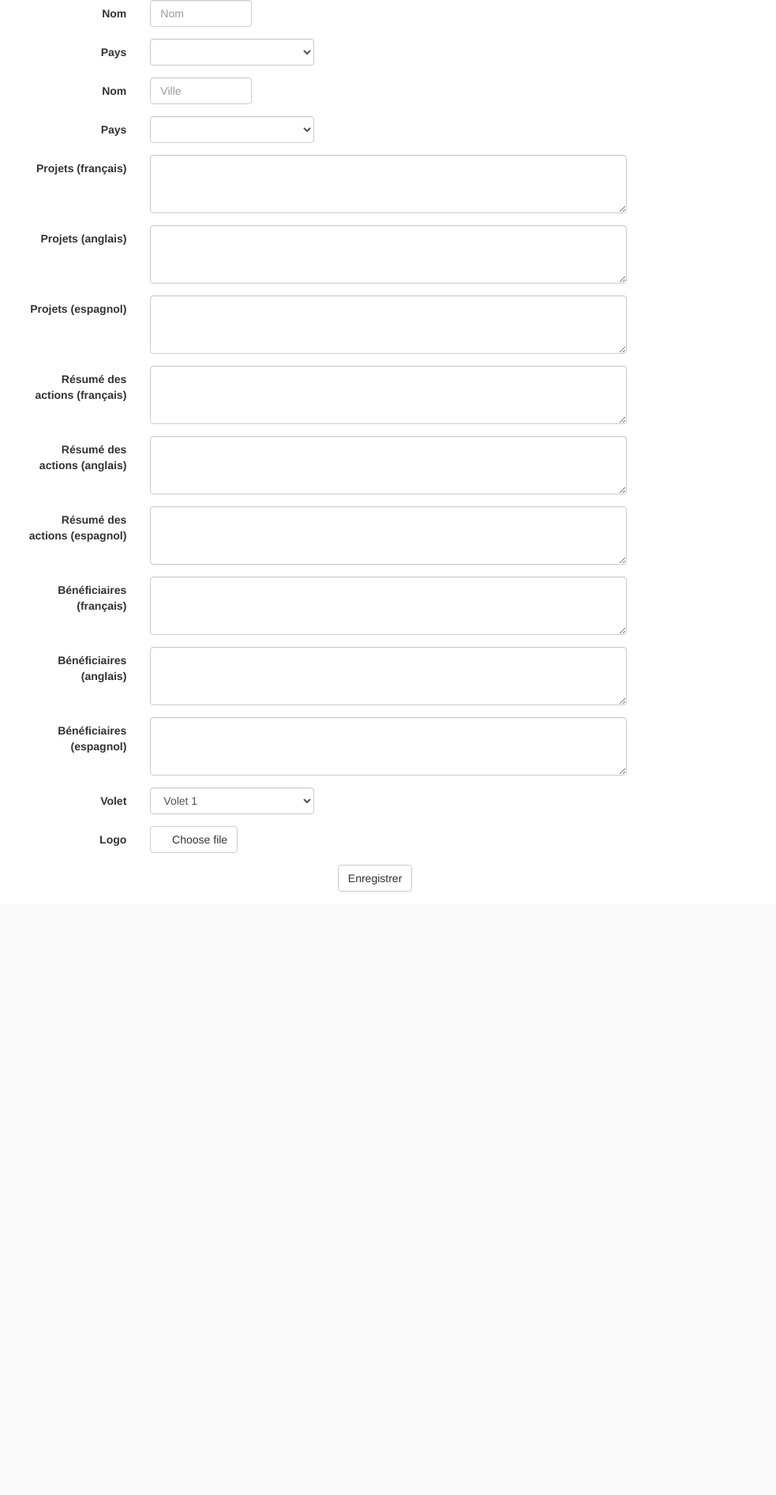
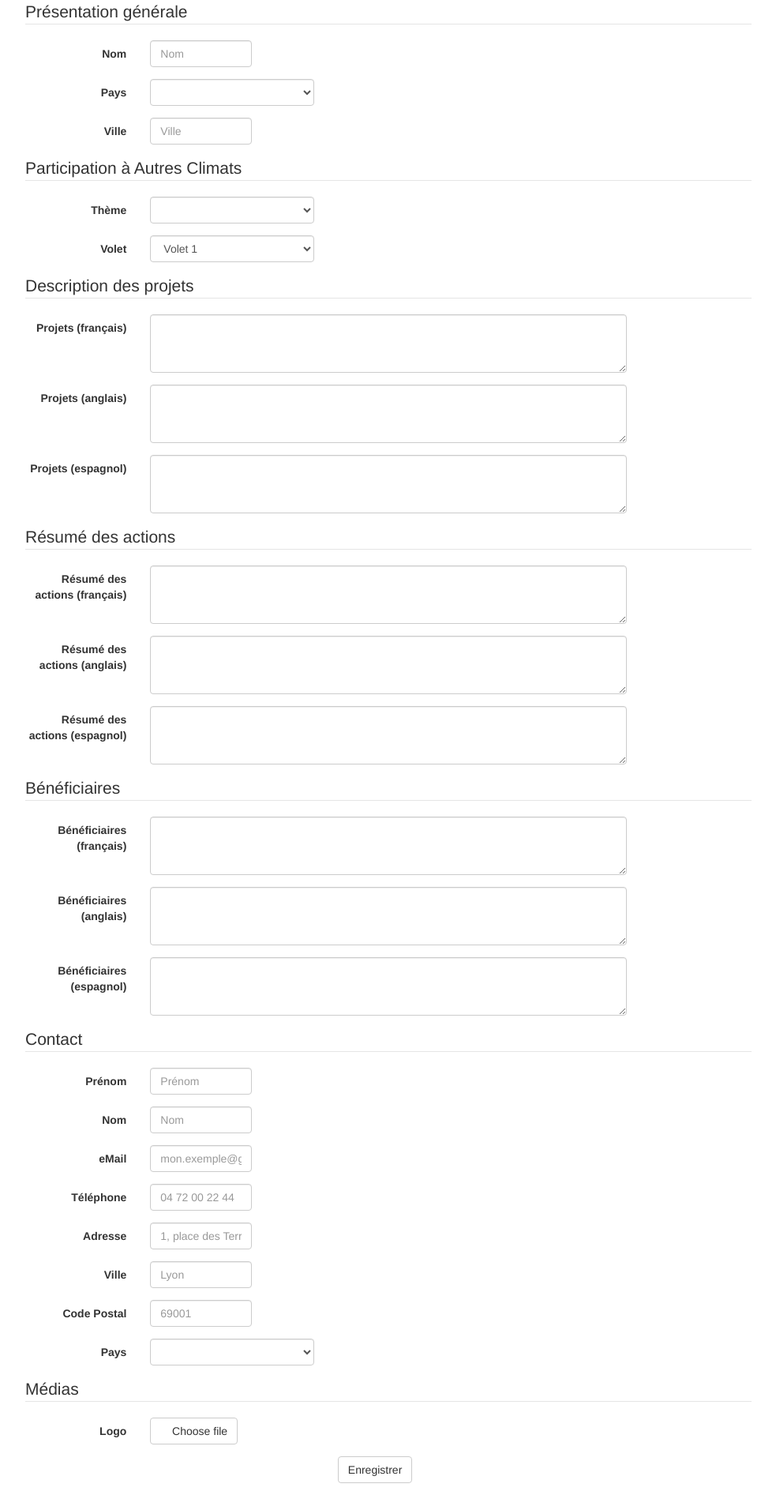
Before and after one commit to jpreynat/autresclimats, a PHP site: template View/NewProject.php in a window 1280 px wide. Shown: the part 191-2084 px from the top of the page at 79% size, without its empty margins (148-1131 px from the left). Before the commit the page ends 1320 px from the top, so only its background shows below. Run offline with PHP 8.4, Linux system fonts and the light colour scheme; the template is opened without the code that fills it, so the values that code supplies are empty; some libraries are stand-ins or nearby versions; some web fonts are replaced.

Commit message:
Resharped new project page

```diff
--- a/View/NewProject.php
+++ b/View/NewProject.php
@@ -13,11 +13,16 @@
 <article>
     <form class="form-horizontal" autocomplete="off" role="form" enctype="multipart/form-data" method="POST" action="index.php?action=saveProject" accept-charset="utf-8">
 
+
+        <!--####################### GENERAL INFORMATIONS ########################## -->
+        <fieldset>
+            <legend>Présentation générale</legend>
+
                                         <!-- NAME -->
         <div class="form-group">
             <label for="inputName" class="col-sm-2 control-label">Nom</label>
             <div class="col-sm-2">
-              <input type="text" class="form-control" id="name" name="name" placeholder="Nom" required>
+              <input type="text" class="form-control" id="p_name" name="p_name" placeholder="Nom" required>
             </div>
         </div>
 
@@ -25,7 +30,7 @@
         <div class="form-group">
             <label for="inputCountry" class="col-sm-2 control-label">Pays</label>
             <div class="col-sm-3">
-                <select class="form-control" id="country" name="country">
+                <select class="form-control" id="p_coun_id" name="p_coun_id">
                     <?php $countries = getCountries();
                         foreach ($countries as $country): ?>
                     <?= '<option value="' . $country['id'] . '">' . $country['name'] . '</option>'; ?>
@@ -36,17 +41,24 @@
 
                                         <!-- CITY -->
         <div class="form-group">
-            <label for="inputCity" class="col-sm-2 control-label">Nom</label>
+            <label for="inputCity" class="col-sm-2 control-label">Ville</label>
             <div class="col-sm-2">
-              <input type="text" class="form-control" id="city" name="city" placeholder="Ville" required>
+              <input type="text" class="form-control" id="p_city" name="p_city" placeholder="Ville" required>
             </div>
         </div>
 
+        </fieldset>
+
+        <!--####################### AUTRES CLIMATS SPECIFICS ########################## -->
+
+        <fieldset>
+            <legend>Participation à Autres Climats</legend>
+
                                         <!-- THEME -->
         <div class="form-group">
-            <label for="inputTheme" class="col-sm-2 control-label">Pays</label>
+            <label for="inputTheme" class="col-sm-2 control-label">Thème</label>
             <div class="col-sm-3">
-                <select class="form-control" id="theme" name="theme">
+                <select class="form-control" id="t_id" name="t_id">
                     <?php $themes = getThemes();
                         foreach ($themes as $theme): ?>
                     <?= '<option value="' . $theme['id'] . '">' . $theme['name'] . '</option>'; ?>
@@ -55,11 +67,29 @@
             </div>
         </div>
 
+                                                <!-- SECTION -->
+        <div class="form-group">
+            <label for="inputSection" class="col-sm-2 control-label">Volet</label>
+            <div class="col-sm-3">
+                <select class="form-control" id="p_sect" name="p_sect">
+                    <option value="1">Volet 1</option>
+                    <option value="2">Volet 2</option>
+                </select>
+            </div>
+        </div>
+
+        </fieldset>
+
+        <!--####################### PROJECTS DESCRIPTION ########################## -->
+
+        <fieldset>
+            <legend>Description des projets</legend>
+
                                         <!-- PROJECTS-TEXT-FR -->
         <div class="form-group">
             <label for="inputProjectsFR" class="col-sm-2 control-label">Projets (français)</label>
             <div class="col-sm-8">
-                <textarea class="form-control" rows="3" id="proj_fr" name="proj_fr"></textarea>
+                <textarea class="form-control" rows="3" id="p_proj_fr" name="p_proj_fr"></textarea>
             </div>
         </div>
 
@@ -67,7 +97,7 @@
         <div class="form-group">
             <label for="inputProjectsEN" class="col-sm-2 control-label">Projets (anglais)</label>
             <div class="col-sm-8">
-                <textarea class="form-control" rows="3" id="proj_en" name="proj_en"></textarea>
+                <textarea class="form-control" rows="3" id="p_proj_en" name="p_proj_en"></textarea>
             </div>
         </div>
 
@@ -75,15 +105,22 @@
         <div class="form-group">
             <label for="inputProjectsES" class="col-sm-2 control-label">Projets (espagnol)</label>
             <div class="col-sm-8">
-                <textarea class="form-control" rows="3" id="proj_es" name="proj_es"></textarea>
+                <textarea class="form-control" rows="3" id="p_proj_es" name="p_proj_es"></textarea>
             </div>
         </div>
+
+        </fieldset>
+
+        <!--####################### ACTIONS SUMMARY ########################## -->
+
+        <fieldset>
+            <legend>Résumé des actions</legend>
 
                                         <!-- SUMMARY-TEXT-FR -->
         <div class="form-group">
             <label for="inputSummaryFR" class="col-sm-2 control-label">Résumé des actions (français)</label>
             <div class="col-sm-8">
-                <textarea class="form-control" rows="3" id="summ_fr" name="summ_fr"></textarea>
+                <textarea class="form-control" rows="3" id="p_summ_fr" name="p_summ_fr"></textarea>
             </div>
         </div>
 
@@ -91,7 +128,7 @@
         <div class="form-group">
             <label for="inputSummaryEN" class="col-sm-2 control-label">Résumé des actions (anglais)</label>
             <div class="col-sm-8">
-                <textarea class="form-control" rows="3" id="summ_en" name="summ_en"></textarea>
+                <textarea class="form-control" rows="3" id="p_summ_en" name="p_summ_en"></textarea>
             </div>
         </div>
 
@@ -99,15 +136,22 @@
         <div class="form-group">
             <label for="inputSummaryES" class="col-sm-2 control-label">Résumé des actions (espagnol)</label>
             <div class="col-sm-8">
-                <textarea class="form-control" rows="3" id="summ_es" name="summ_es"></textarea>
+                <textarea class="form-control" rows="3" id="p_summ_es" name="p_summ_es"></textarea>
             </div>
         </div>
+
+        </fieldset>
+
+        <!--####################### ACTIONS BENEFICIARIES ########################## -->
+
+        <fieldset>
+            <legend>Bénéficiaires</legend>
 
                                         <!-- BENEFICIARIES-TEXT-FR -->
         <div class="form-group">
             <label for="inputBenefFR" class="col-sm-2 control-label">Bénéficiaires (français)</label>
             <div class="col-sm-8">
-                <textarea class="form-control" rows="3" id="bene_fr" name="bene_fr"></textarea>
+                <textarea class="form-control" rows="3" id="p_bene_fr" name="p_bene_fr"></textarea>
             </div>
         </div>
 
@@ -115,7 +159,7 @@
         <div class="form-group">
             <label for="inputBenefEN" class="col-sm-2 control-label">Bénéficiaires (anglais)</label>
             <div class="col-sm-8">
-                <textarea class="form-control" rows="3" id="bene_en" name="bene_en"></textarea>
+                <textarea class="form-control" rows="3" id="p_bene_en" name="p_bene_en"></textarea>
             </div>
         </div>
 
@@ -123,20 +167,92 @@
         <div class="form-group">
             <label for="inputBenefES" class="col-sm-2 control-label">Bénéficiaires (espagnol)</label>
             <div class="col-sm-8">
-                <textarea class="form-control" rows="3" id="bene_es" name="bene_es"></textarea>
+                <textarea class="form-control" rows="3" id="p_bene_es" name="p_bene_es"></textarea>
             </div>
         </div>
 
-                                        <!-- SECTION -->
+        </fieldset>
+
+        <!--####################### CONTACT INFORMATIONS ########################## -->
+
+        <fieldset>
+            <legend>Contact</legend>
+
+                                         <!-- FIRST NAME -->
         <div class="form-group">
-            <label for="inputSection" class="col-sm-2 control-label">Volet</label>
+            <label for="inputFirstName" class="col-sm-2 control-label">Prénom</label>
+            <div class="col-sm-2">
+              <input type="text" class="form-control" id="c_first" name="c_first" placeholder="Prénom" required>
+            </div>
+        </div>
+
+                                         <!-- LAST NAME -->
+        <div class="form-group">
+            <label for="inputLastName" class="col-sm-2 control-label">Nom</label>
+            <div class="col-sm-2">
+              <input type="text" class="form-control" id="c_last" name="c_last" placeholder="Nom" required>
+            </div>
+        </div>
+
+                                         <!-- MAIL -->
+        <div class="form-group">
+            <label for="inputMail" class="col-sm-2 control-label">eMail</label>
+            <div class="col-sm-2">
+              <input type="email" class="form-control" id="c_mail" name="c_mail" placeholder="mon.exemple@gmail.com" required>
+            </div>
+        </div>
+
+                                         <!-- PHONE -->
+        <div class="form-group">
+            <label for="inputPhone" class="col-sm-2 control-label">Téléphone</label>
+            <div class="col-sm-2">
+              <input type="tel" class="form-control" id="c_phone" name="c_phone" placeholder="04 72 00 22 44" required>
+            </div>
+        </div>
+
+                                        <!-- STREET -->
+        <div class="form-group">
+            <label for="inputStreet" class="col-sm-2 control-label">Adresse</label>
+            <div class="col-sm-2">
+              <input type="text" class="form-control" id="c_street" name="c_street" placeholder="1, place des Terreaux" required>
+            </div>
+        </div>
+
+                                        <!-- CITY -->
+        <div class="form-group">
+            <label for="inputCCity" class="col-sm-2 control-label">Ville</label>
+            <div class="col-sm-2">
+              <input type="text" class="form-control" id="c_city" name="c_city" placeholder="Lyon" required>
+            </div>
+        </div>
+
+                                        <!-- POSTAL CODE -->
+        <div class="form-group">
+            <label for="inputPostal" class="col-sm-2 control-label">Code Postal</label>
+            <div class="col-sm-2">
+              <input type="number" class="form-control" id="c_postal" name="c_postal" placeholder="69001" required>
+            </div>
+        </div>
+
+                                        <!-- COUNTRY -->
+        <div class="form-group">
+            <label for="inputCountry" class="col-sm-2 control-label">Pays</label>
             <div class="col-sm-3">
-                <select class="form-control" id="sect" name="sect">
-                    <option value="1">Volet 1</option>
-                    <option value="2">Volet 2</option>
+                <select class="form-control" id="c_coun_id" name="c_coun_id">
+                    <?php $countries = getCountries();
+                        foreach ($countries as $country): ?>
+                    <?= '<option value="' . $country['id'] . '">' . $country['name'] . '</option>'; ?>
+                    <?php endforeach; ?>
                 </select>
             </div>
         </div>
+
+        </fieldset>
+
+        <!--################################ MEDIAS ########################## -->
+
+        <fieldset>
+            <legend>Médias</legend>
 
                                         <!-- INSERT LOGO -->
         <div class="form-group">
@@ -147,6 +263,8 @@
                 <input name="logo" type="file" class="filestyle" data-iconName="glyphicon-inbox" data-input="false">
             </div>
         </div>
+
+        </fieldset>
 
         <div class="form-group">
             <div class="col-sm-offset-5 col-sm-7">
```
